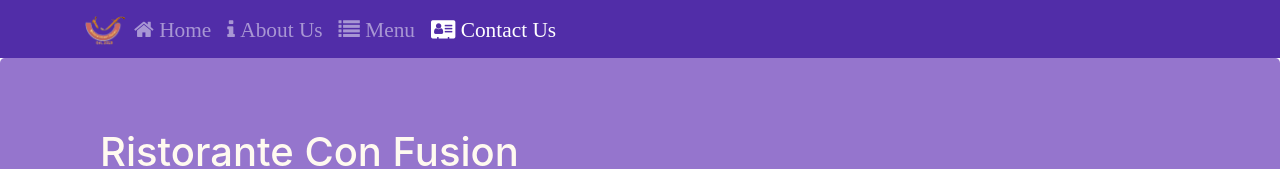
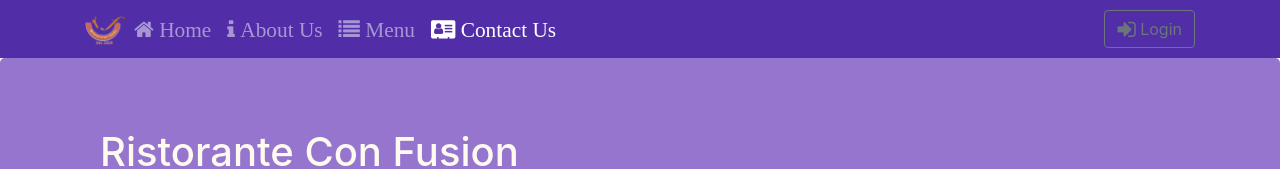
Before and after one commit to laurayinglu/React-Coursera, a React (Create React App) app in the folder confusion/: page /contactus in a window 1280 px wide. Shown: the top 169 px of the page. Built offline with nearby package versions, Linux system fonts and the light colour scheme.

Commit message:
uncontrolled components

```diff
--- a/confusion/src/components/HeaderComponent.js
+++ b/confusion/src/components/HeaderComponent.js
@@ -1,5 +1,7 @@
 import React, { Component } from 'react';
-import { Navbar, NavbarBrand, Jumbotron, Nav, NavbarToggler, Collapse, NavItem } from 'reactstrap';
+import { Navbar, NavbarBrand, Nav, NavbarToggler, Collapse, NavItem, Jumbotron,
+  Button, Modal, ModalHeader, ModalBody,
+  Form, FormGroup, Input, Label } from 'reactstrap';
 import { NavLink } from 'react-router-dom';
 
 // maintain some UI state so we use class component
@@ -10,14 +12,29 @@
 
     this.state = {
       isNavOpen: false,
+      isModalOpen: false
     };
     this.toggleNav = this.toggleNav.bind(this); // toggleNav in js will be bind to the function toggleNav
+    this.toggleModal = this.toggleModal.bind(this);
+    this.handleLogin = this.handleLogin.bind(this);
   }
 
   toggleNav() {
     this.setState({
       isNavOpen: !this.state.isNavOpen
     });
+  }
+
+  toggleModal() {
+    this.setState({
+      isModalOpen: !this.state.isModalOpen
+    });
+  }
+
+  handleLogin(event) {
+    this.toggleModal();
+    alert("Username: " + this.username.value + " Password: " + this.password.value + " Remember: " + this.remember.checked);
+    event.preventDefault();
   }
 
   render() {
@@ -58,6 +75,13 @@
                   </NavLink>
                 </NavItem>
               </Nav>
+              <Nav className="ml-auto" navbar>
+                <NavItem>
+                  <Button outline onClick={this.toggleModal}>
+                    <span className="fa fa-sign-in fa-lg"></span> Login
+                  </Button>
+                </NavItem>
+              </Nav>
             </Collapse>
           </div>
         </Navbar>
@@ -71,6 +95,31 @@
             </div>
           </div>
         </Jumbotron>
+        <Modal isOpen={this.state.isModalOpen} toggle={this.toggleModal}>
+          <ModalHeader toggle={this.toggleModal}>Login</ModalHeader>
+          <ModalBody>
+            <Form onSubmit={this.handleLogin}>
+              <FormGroup>
+                <Label htmlFor="username">Username</Label>
+                <Input type="text" id="username" name="username" innerRef={(input) => this.username = input} />
+              </FormGroup>
+
+              <FormGroup>
+                <Label htmlFor="password">Password</Label>
+                <Input type="password" id="password" name="password" innerRef={(input) => this.password = input}/>
+              </FormGroup>
+
+              <FormGroup check>
+                <Label check>
+                  <Input type="checkbox" name="remember" innerRef={(input) => this.remember = input}/> Remember me
+                </Label>
+              </FormGroup>
+
+              <Button type="submit" value="submit" color="primary">Login</Button>
+
+            </Form>
+          </ModalBody>
+        </Modal>
       </>
     );
   }
```
